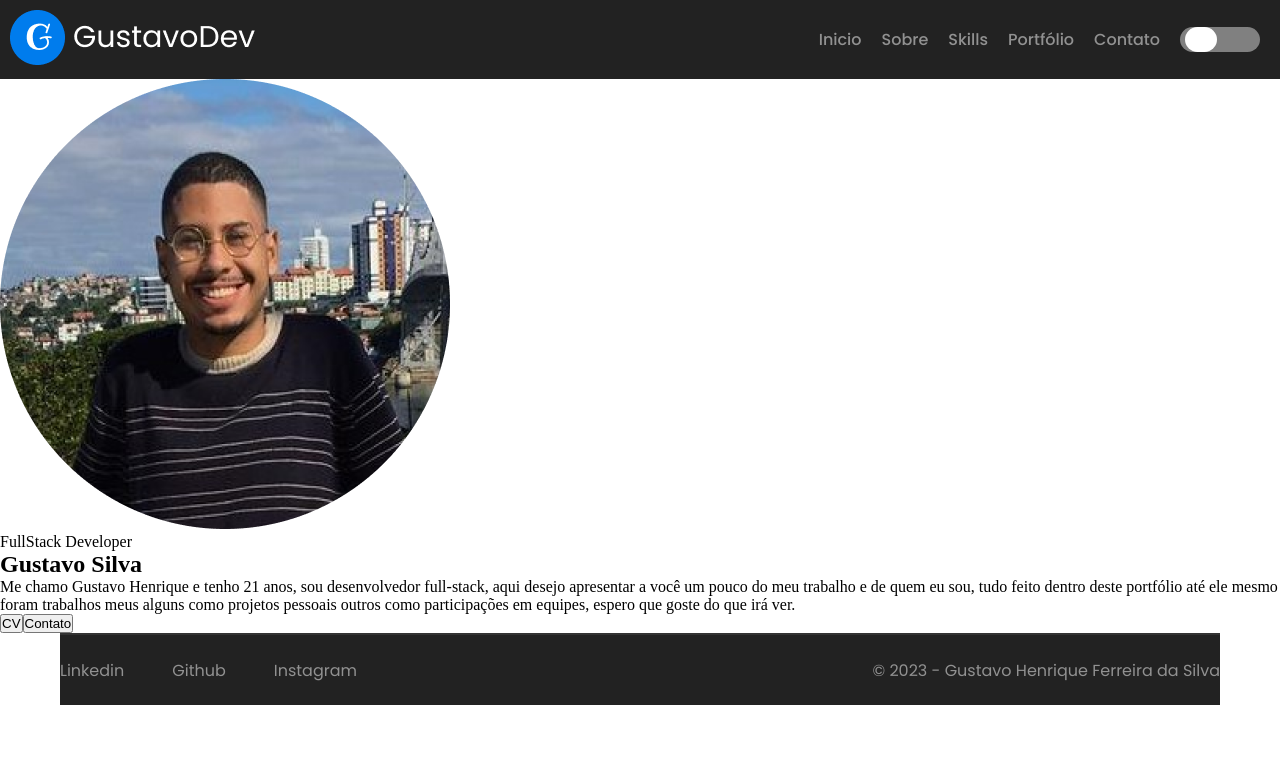
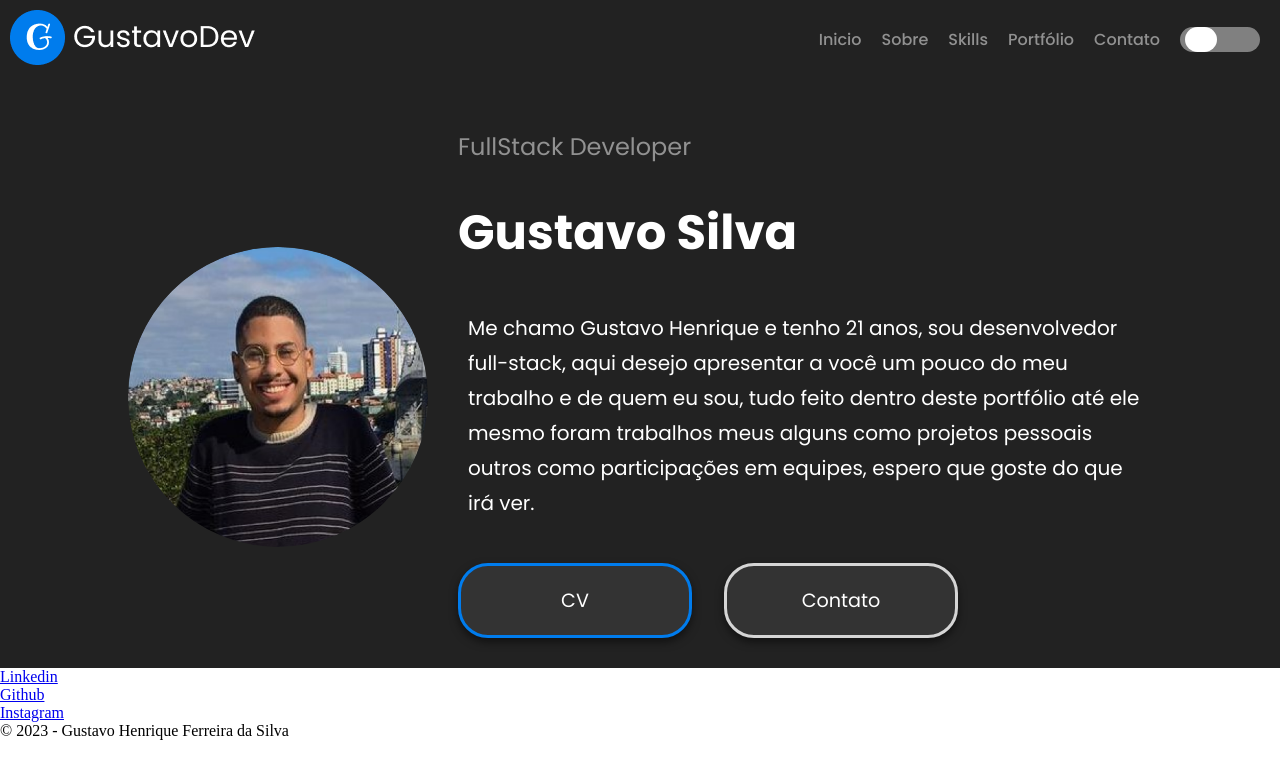
Before and after one commit to Winiast/Portofolio, a React (Create React App) app: page / in a window 1280 px wide. Shown: the top 778 px of the page. Built offline with nearby package versions, Linux system fonts and the light colour scheme.

Commit message:
[fix]: Correção do responsivo da pagina da Home

```diff
--- a/src/styles/Footer.css
+++ b/src/styles/Footer.css
@@ -1,4 +1,4 @@
-.footer {
+/* .footer {
 }
 
 .container-footer {
@@ -62,4 +62,4 @@
   .copy p {
     display: none;
   }
-}
+} */
--- a/src/styles/Home.css
+++ b/src/styles/Home.css
@@ -3,41 +3,33 @@
   margin: 0;
 }
 
-@media screen and (min-width: 600px) {
-  /* .container-about {
-    box-sizing: border-box;
+.container-about {
   display: flex;
   flex-direction: column;
-    justify-content: center;
-    align-items: center;
-    margin-top: 100px;
-    margin-bottom: 80px;
   background-color: #222222;
-  }
-
-
-
-  .content-about {
-    background-color: #222222;
-    display: flex;
-    flex-direction: row;
-    margin: 0 auto;
-    color: #ffffff;
-    height: 100%;
-    width: 80%;
+  padding-top: 20px;
 }
 
 .about-image img {
   border-radius: 50%;
-    width: 400px;
-    height: 400px;
-    margin-right: 100px;
+  width: 80%;
+  height: 100%;
+}
+
+.about-image {
+  text-align: center;
+  margin-top: 30px;
+}
+
+.content-about {
+  background-color: #222222;
+  color: #ffffff;
 }
 
 .about-content {
   display: flex;
+  justify-content: center;
   flex-direction: column;
-    width: 100%;
   gap: 3rem;
 }
 
@@ -46,7 +38,9 @@
   font-style: normal;
   font-weight: 400;
   font-size: 1.5rem;
+  text-align: center;
   line-height: 36px;
+  margin-top: 30px;
   color: rgba(255, 255, 255, 0.5);
 }
 
@@ -54,7 +48,8 @@
   font-family: "Poppins";
   font-style: normal;
   font-weight: 700;
-    font-size: 4.2rem;
+  font-size: 3rem;
+  text-align: center;
   color: #ffffff;
 }
 
@@ -63,6 +58,8 @@
   font-style: normal;
   font-weight: 400;
   font-size: 1.25rem;
+  text-align: center;
+  padding: 10px;
   line-height: 35px;
   color: #ffffff;
 }
@@ -71,20 +68,20 @@
   display: flex;
   flex-direction: row;
   gap: 1rem;
+  margin-bottom: 30px;
 }
 
 .social-media button {
   background: #333333;
-    border-radius: 30px;
-    width: 150px;
+  width: 100%;
   font-family: "Poppins";
   font-style: normal;
   font-weight: 400;
   font-size: 1.2rem;
-    line-height: 35px;
+  padding: 20px;
   text-align: center;
+  border-radius: 30px;
   color: #ffffff;
-    height: 60px;
   filter: drop-shadow(0px 4px 4px rgba(0, 0, 0, 0.5));
 }
 
@@ -102,55 +99,46 @@
   background: #ffffff;
   color: #000000;
   transition: 1s;
-  } */
 }
 
-/* .container-about {
-  height: 100%;
-  display: flex;
-  align-items: center;
-  justify-content: center;
-}
-
+@media screen and (min-width: 728px) {
   .about-image img {
     width: 300px;
     height: 300px;
+  }
+
+  .content-about {
+    display: flex;
+    align-items: center;
+    flex-direction: row;
+    width: 80%;
     margin: 0 auto;
-  align-self: center;
   }
-.about-image {
-  display: flex;
-  justify-content: center;
-  align-items: center;
-  margin-bottom: 30px;
-  width: 300px;
-}
-.content-about {
-  flex-direction: column;
-  width: 100%;
-  height: 100%;
-  margin: 0;
-  display: flex;
-  justify-content: center;
-  align-items: center;
-}
-.about-content {
-  width: 100%;
-  display: flex;
-  flex-direction: column;
-  align-items: center;
-  justify-content: center;
-  gap: 3rem;
+
+  .about-content .position {
+    text-align: left;
   }
 
   .about-content .name {
-  align-self: center;
-  text-align: center;
+    text-align: left;
   }
-.text-about {
-  text-align: center;
-  width: 80%;
+
+  .about-content .text-about {
+    text-align: left;
   }
+
+  .about-content {
+    margin-left: 30px;
+    gap: 2rem;
+  }
+
   .social-media {
-  margin-bottom: 20px;
-} */
+    width: 100%;
+  }
+}
+
+@media screen and (min-width: 1024px) {
+  .social-media {
+    width: 500px;
+  }
+}
```
Lines whose indentation alone changed are shown as unchanged.
